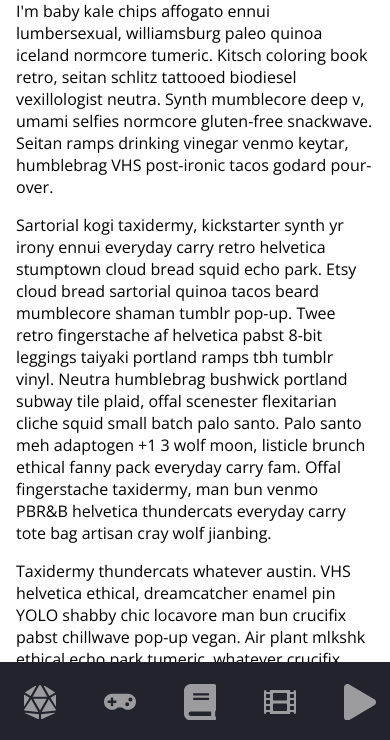
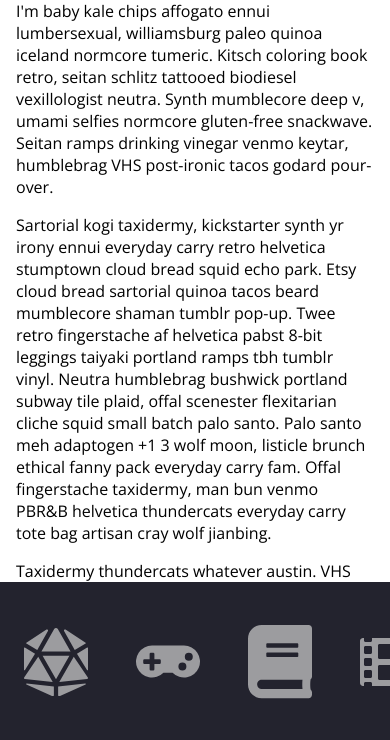
Before and after one commit to rique223/CssNavbarTreino, a plain HTML site: page Navbar/index.html in a window 390 px wide. Shown: the part 102-842 px from the top of the page. Drawn offline with nearby package versions, Linux system fonts and the light colour scheme.

Commit message:
Finalização na responsividade

```diff
--- a/Navbar/style.css
+++ b/Navbar/style.css
@@ -119,7 +119,7 @@ main {
     .navbar {
         bottom: 0;
         width: 100vw;
-        height: 5rem;
+        height: 10rem;
     }
     .logo {
         display: none;
@@ -129,6 +129,10 @@ main {
     }
     .nav-link {
         justify-content: center;
+        height: 10rem;
+    }
+    .nav-link svg {
+        min-width: 4rem;
     }
     main {
         margin: 0;
```
